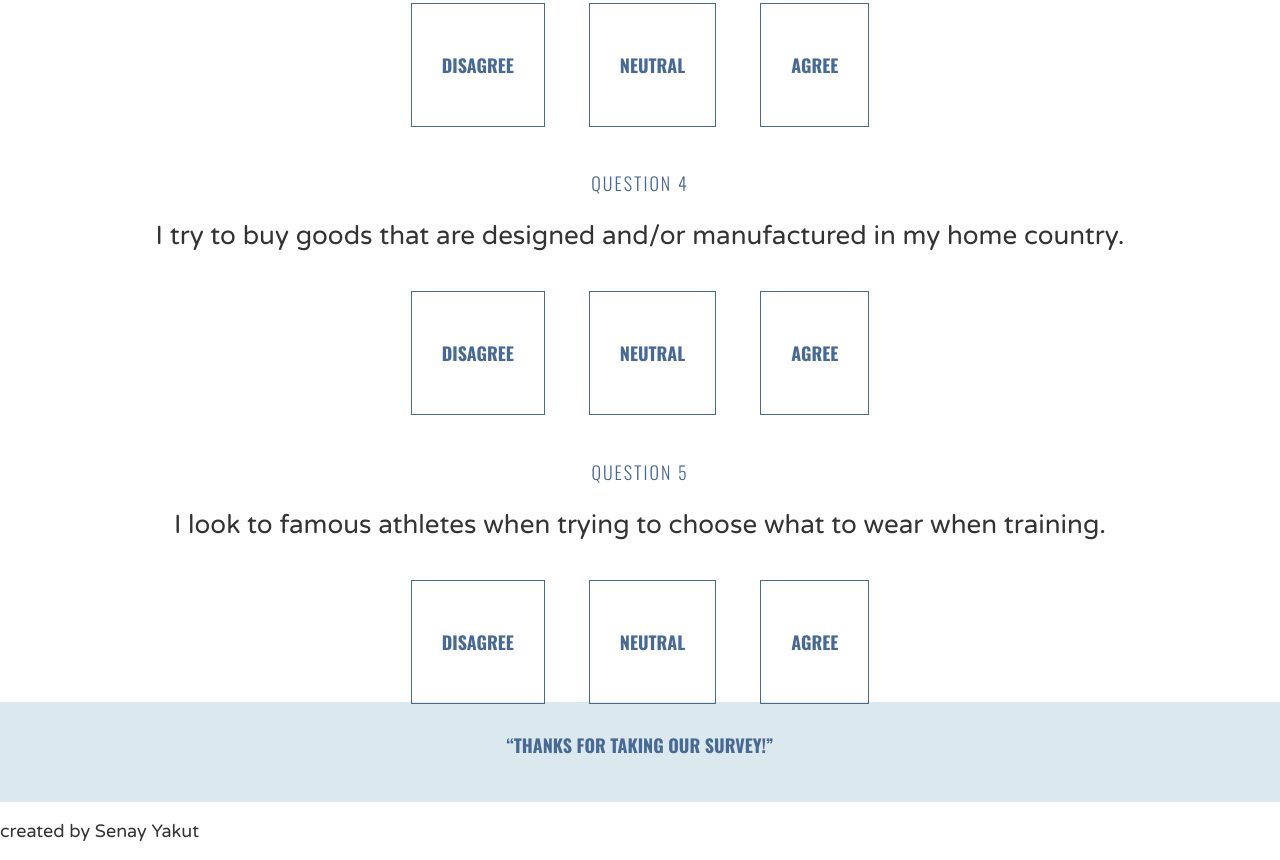
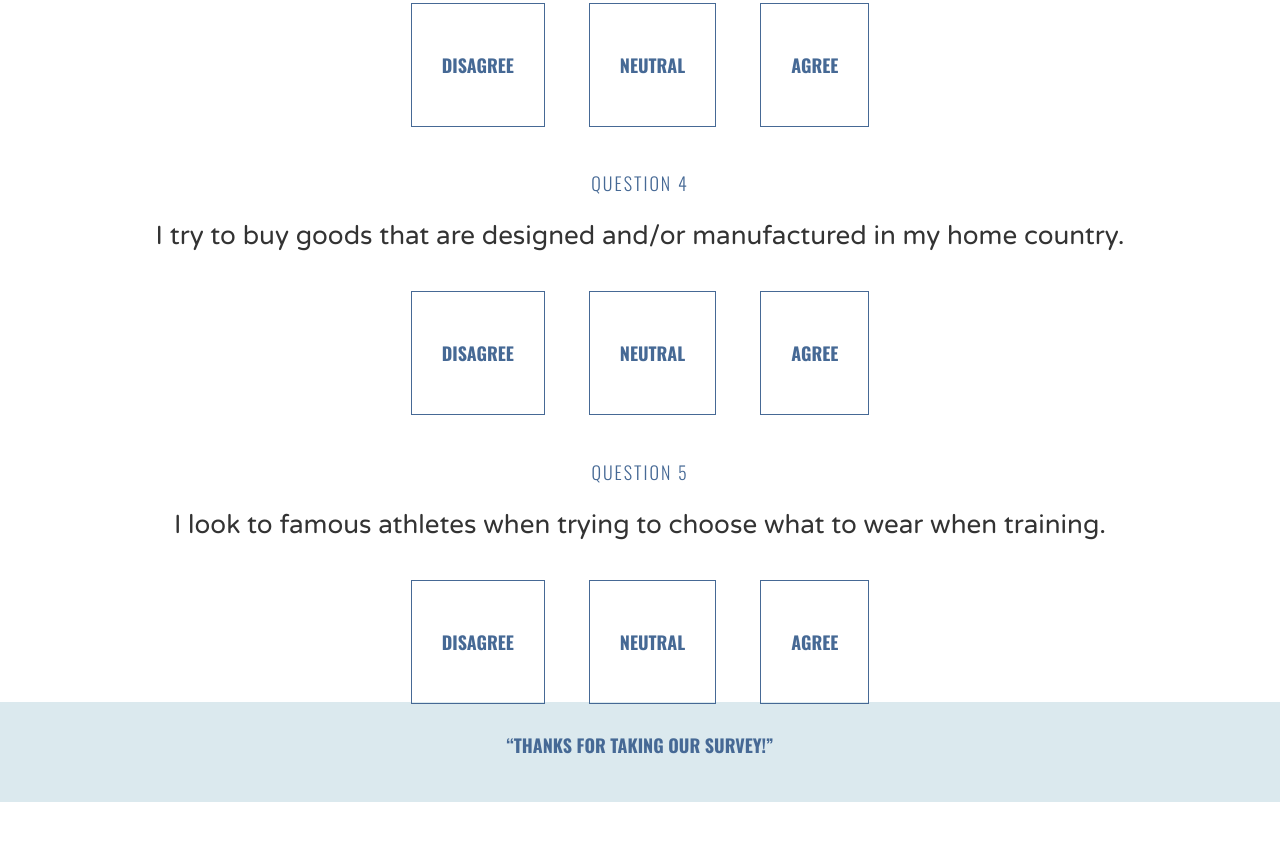
Before and after one commit to SenayYakut/Flow-of-HTML, a plain HTML site: page index.html in a window 1280 px wide. Shown: the part 970-1830 px from the top of the page. After the commit the page ends 1772 px from the top, so only its background shows below. Drawn offline with nearby package versions, Linux system fonts and the light colour scheme.

Commit message:
Update index.html

```diff
--- a/index.html
+++ b/index.html
@@ -109,8 +109,5 @@
   <footer>
       <h3>“Thanks for taking our survey!”</h3>
   </footer>
-  <div>
-    <p id="creator">created by Senay Yakut</p>
-  </div>
 </body>
 </html>
```
